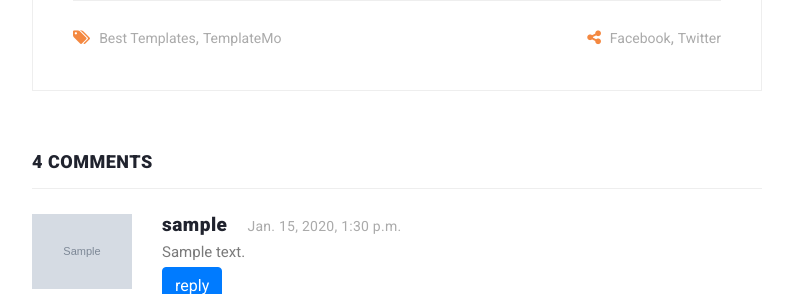
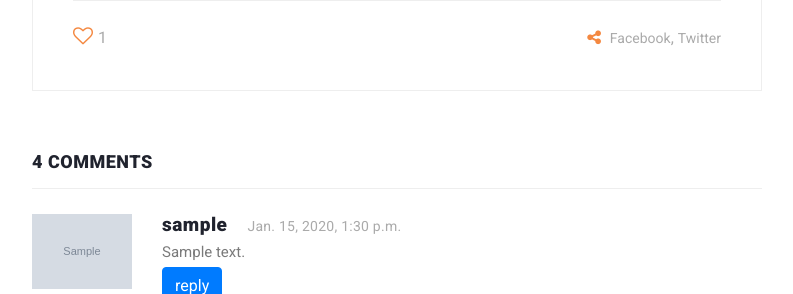
Before and after one commit to farzadnari2002/blog_project, a Django app: a page that uses blog_app/templates/blog_app/article_detail.html in a window 1280 px wide. Shown: the part 1840-2134 px from the top of the page, without its empty margins (53-846 px from the left). Run offline with Django 5.2, Linux system fonts and the light colour scheme; tables that the repository leaves empty hold one stand-in row (values such as "Sample post"); grey boxes marked "Sample" are stand-in pictures; some libraries are stand-ins or nearby versions.

Commit message:
create like icon in article_detail ans use this href for like view

```diff
--- a/blog_app/templates/blog_app/article_detail.html
+++ b/blog_app/templates/blog_app/article_detail.html
@@ -87,9 +87,7 @@
                         <div class="row">
                           <div class="col-6">
                             <ul class="post-tags">
-                              <li><i class="fa fa-tags"></i></li>
-                              <li><a href="#">Best Templates</a>,</li>
-                              <li><a href="#">TemplateMo</a></li>
+                              <li><a href="{% url "blog_app:like" article.slug article.id %}"><i style="font-size: 20px;" class="fa fa-heart-o"></i></a>{{ article.likes.all.count }}</li>
                             </ul>
                           </div>
                           <div class="col-6">
```
